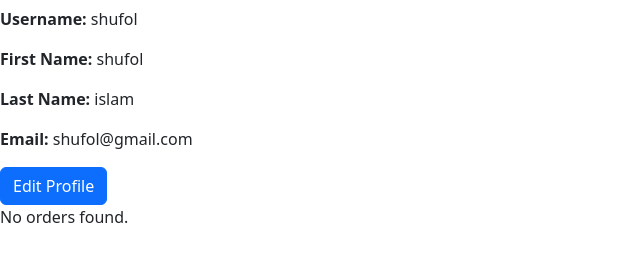
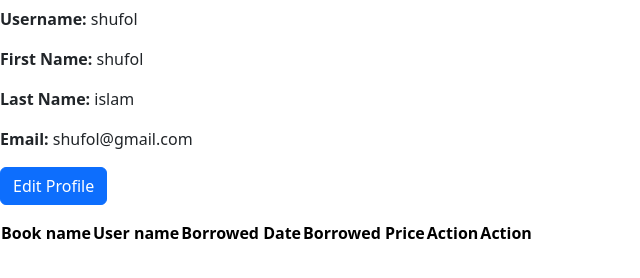
Before and after one commit to shufolislam1/assignment-5-library-management, a Django app: page /profile/ in a window 1280 px wide. Shown: the part 95-373 px from the top of the page, without its empty margins (0-640 px from the left). Run offline with Django 4.2, Linux system fonts and the light colour scheme; a user stored in the database is signed in; data comes from the database, SQL or seed files in the repository; both versions use the stored data as it was after the commit; data that the repository does not hold is empty; some libraries are stand-ins or nearby versions.

Commit message:
errrorr solveedd

```diff
--- a/first_app/templates/profile.html
+++ b/first_app/templates/profile.html
@@ -8,12 +8,57 @@
 <p><strong>Last Name:</strong> {{ user_data.last_name }}</p>
 <p><strong>Email:</strong> {{ user_data.email }}</p>
 <a href="{% url 'edit_profile' %}" class="btn btn-primary">Edit Profile</a>
-{% if orders %}
-  {% for order in orders %}
-    <p>{{ order.Book.name }} - {{ order.order_date }}</p>
-  {% endfor %}
-{% else %}
-  <p>No orders found.</p>
-{% endif %}
+
+
+<div class="relative overflow-x-auto shadow-md sm:rounded-lg">
+  <table class="w-full text-sm text-left rtl:text-right text-gray-500 dark:text-gray-400">
+      <thead class="text-xs text-black uppercase bg-gray-500 dark:bg-gray-700 dark:text-gray-400">
+          <tr>
+              <th scope="col" class="px-6 py-3">
+                  Book name
+              </th>
+              <th scope="col" class="px-6 py-3">
+                  User name
+              </th>
+              <th scope="col" class="px-6 py-3">
+                  Borrowed Date
+              </th>
+              <th scope="col" class="px-6 py-3">
+                  Borrowed Price
+              </th>
+              <th scope="col" class="px-6 py-3">
+                  Action
+              </th>
+              <th scope="col" class="px-6 py-3">
+                  Action
+              </th>
+          </tr>
+      </thead>
+      <tbody>
+          {% for i in data %}
+          <tr class="bg-white border-b dark:bg-gray-800 dark:border-gray-700">
+              <th scope="row" class="px-6 py-4 font-medium text-gray-900 whitespace-nowrap dark:text-white">
+                  <a class="text-blue-600" href="{% url 'bookDetails' i.book.id %}">{{i.book}}</a>
+              </th>
+              <td class="px-6 py-4 font-medium text-gray-900 whitespace-nowrap dark:text-white">
+                  {{i.user}}
+              </td>
+              <td class="px-6 py-4 font-medium text-gray-900 whitespace-nowrap dark:text-white">
+                  {{i.borrowing_date}}
+              </td>
+              <td class="px-6 py-4 font-medium text-gray-900 whitespace-nowrap dark:text-white">
+                  {{i.book.borrowing_price}}
+              </td>
+              {% comment %} <td class="px-6 py-4 font-medium text-gray-900 whitespace-nowrap dark:text-white">
+                  <a href="{% url 'returnbook' i.id %}" class="font-medium text-blue-600 dark:text-blue-500 hover:underline">ReturnBook</a>
+              </td>
+              <td class="px-6 py-4 font-medium text-gray-900 whitespace-nowrap dark:text-white">
+                  <a href="{% url 'comment_views' i.book.id %}" class="font-medium text-blue-600 dark:text-blue-500 hover:underline">Feedback </a>
+              </td> {% endcomment %}
+          </tr>
+          {% endfor %}
+      </tbody>
+  </table>
+</div>
 
 {% endblock %}
--- a/first_app/views.py
+++ b/first_app/views.py
@@ -8,6 +8,7 @@
 from django.contrib.auth.decorators import login_required
 from django.contrib.auth.models import User
 from .models import Order
+from transaction_and_borrow.models import  BorrowingHistory
 
 # Create your views here.
 def register(request):
@@ -114,7 +115,10 @@
     }
     orders = Order.objects.filter(user=request.user)
     print(orders)
-    return render(request, 'profile.html', {'orders': orders, 'user_data': user_data})
+    data = BorrowingHistory.objects.filter(user=request.user)
+
+    return render(request, 'profile.html', {'orders': orders, 'user_data': user_data, 'data':data})
+
 
 
 @login_required
--- a/templates/base.html
+++ b/templates/base.html
@@ -28,7 +28,7 @@
                       Deposit
                     </a>
                   </li>
-                  <div class="nav-link btn btn-warning text-dark">Welcome, {{ request.user.first_name }} (balance : {{request.user.balance}}) </div>
+                  <div class="nav-link btn btn-warning text-dark">Welcome, {{ request.user.first_name }} (balance : {{request.user.account.balance}}) </div>
                   <li class="nav-item">
                     <a class="nav-link btn btn-warning text-dark" href='{% url "profile" %}'>Profile</a>
                   </li>
--- a/templates/home.html
+++ b/templates/home.html
@@ -24,6 +24,9 @@
             <h3>Name: {{ Book.title }}</h3>
             <p>Borrowing Price: ${{ Book.borrowing_price }}</p>
             <p>Description: {{Book.description}}</p>
+            {% for j in object.category.all %}
+            <button class="relative inline-flex items-center justify-center px-2 py-1 mb-2 me-2 overflow-hidden text-sm font-medium text-gray-900 rounded-lg group bg-gradient-to-br from-gray-600 to-green-500 disabled" disabled>{{j.name}}</button>
+            {% endfor %}
             <button type="button" class="btn btn-warning"><a href="{% url 'bookDetails' Book.id %}" style="text-decoration: none;">View Details</a></button>
         </div>
     {% endfor %}
--- a/transaction_and_borrow/models.py
+++ b/transaction_and_borrow/models.py
@@ -33,6 +33,7 @@
     name = models.CharField(max_length = 50)
     email = models.EmailField()
     body = models.TextField()
+    user = models.ForeignKey(User, on_delete = models.CASCADE, related_name='user')
     created_on = models.DateTimeField(auto_now_add = True)
 
     def __str__(self):
--- a/transaction_and_borrow/urls.py
+++ b/transaction_and_borrow/urls.py
@@ -1,8 +1,10 @@
 from django.urls import path
+from . import views
 from .views import DepositMoneyView,CommentView, BorrowedBookView, ReturnBookView
 urlpatterns = [
     path('deposit/', DepositMoneyView.as_view(), name='deposiMoney'),
-    path('borrow_book/',  BorrowedBookView.as_view(), name='borrowBook'),
+    path('borrow_book/<int:id>',  BorrowedBookView.as_view(), name='buy_now'),
     path('return_book/', ReturnBookView.as_view(), name='returnBook'),
-    path('comments/<int:pk>//', CommentView.as_view(), name='commentViews')
+    path('comments/<int:pk>//', CommentView.as_view(), name='commentViews'),
+    path('deposit/', views.deposit_money, name='deposit_money'),
 ]
```
Also changed, not shown: first_app/forms.py (+26 -0 lines), transaction_and_borrow/views.py (+27 -5 lines), db.sqlite3.
